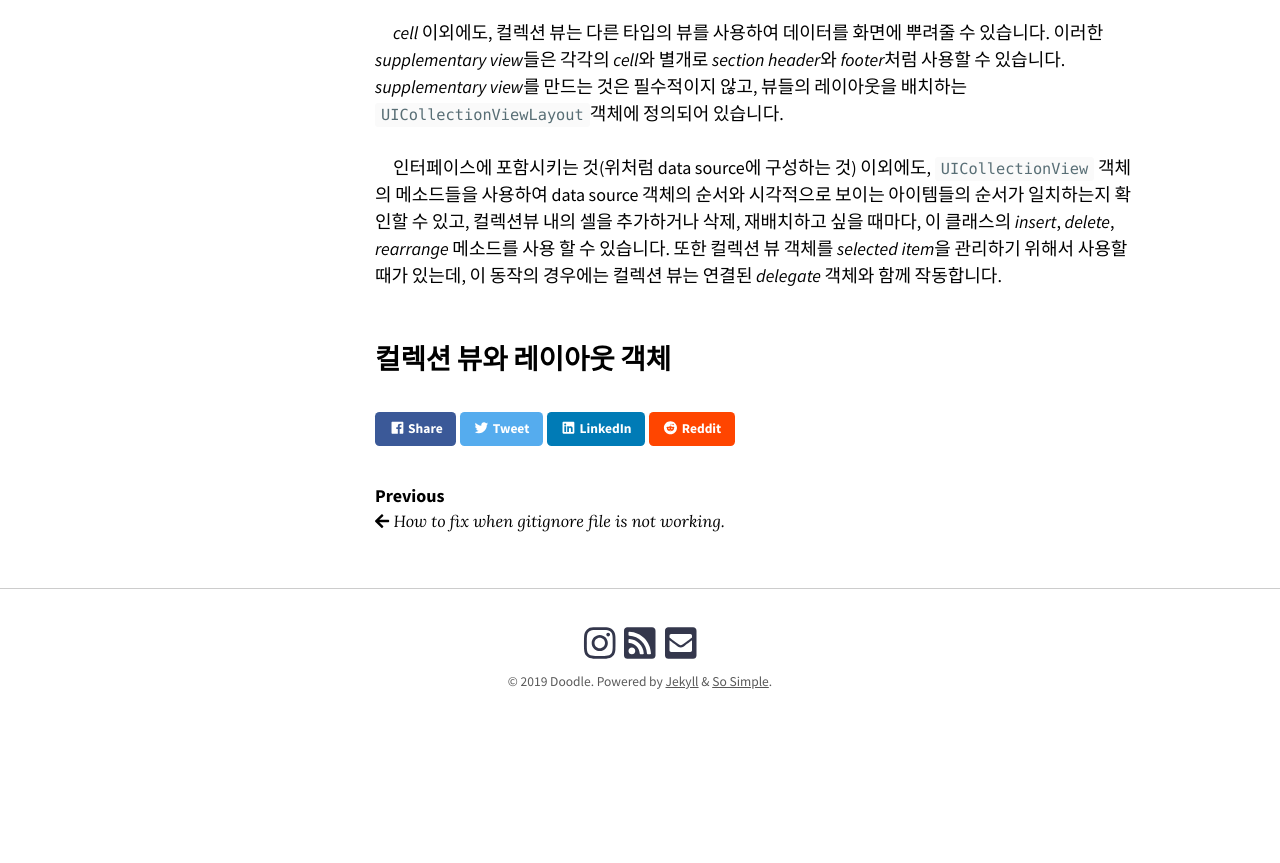
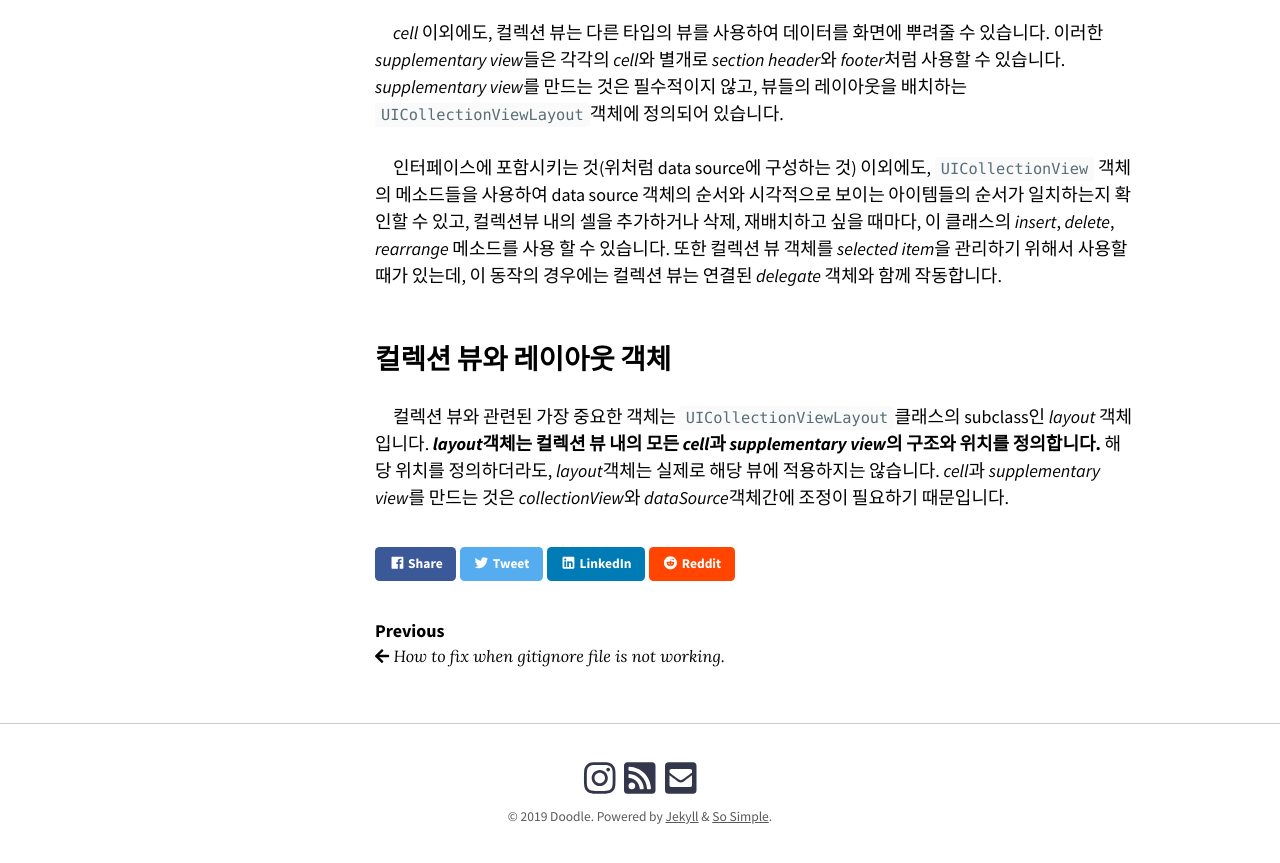
Before and after one commit to Claypark/claypark.github.io, a Jekyll site: the page built from _posts/2019-05-28-UICollectionView.md, in a window 1280 px wide and 900 px high, scrolled down 1297 px. Shown: the top 863 px of the window. Built offline with Jekyll 4.4.1, drawn with Linux system fonts in a browser that asks for light colours; nearby versions of some CDN libraries; comment, search, counter and statistics services are not loaded; before the commit the page ends 2062 px from its top, so only the background shows below that.

Commit message:
Update 2019-05-28-UICollectionView.md

```diff
--- a/_posts/2019-05-28-UICollectionView.md
+++ b/_posts/2019-05-28-UICollectionView.md
@@ -28,3 +28,6 @@ class UICollectionView : UIScrollView
 <br><br>
 
 ## 컬렉션 뷰와 레이아웃 객체
+
+&nbsp;&nbsp;&nbsp;&nbsp;
+컬렉션 뷰와 관련된 가장 중요한 객체는 `UICollectionViewLayout`클래스의 subclass인 *layout* 객체입니다. __*layout*객체는 컬렉션 뷰 내의 모든 *cell*과 *supplementary view*의 구조와 위치를 정의합니다.__ 해당 위치를 정의하더라도, *layout*객체는 실제로 해당 뷰에 적용하지는 않습니다. *cell*과 *supplementary view*를 만드는 것은 *collectionView*와 *dataSource*객체간에 조정이 필요하기 때문입니다.
```
